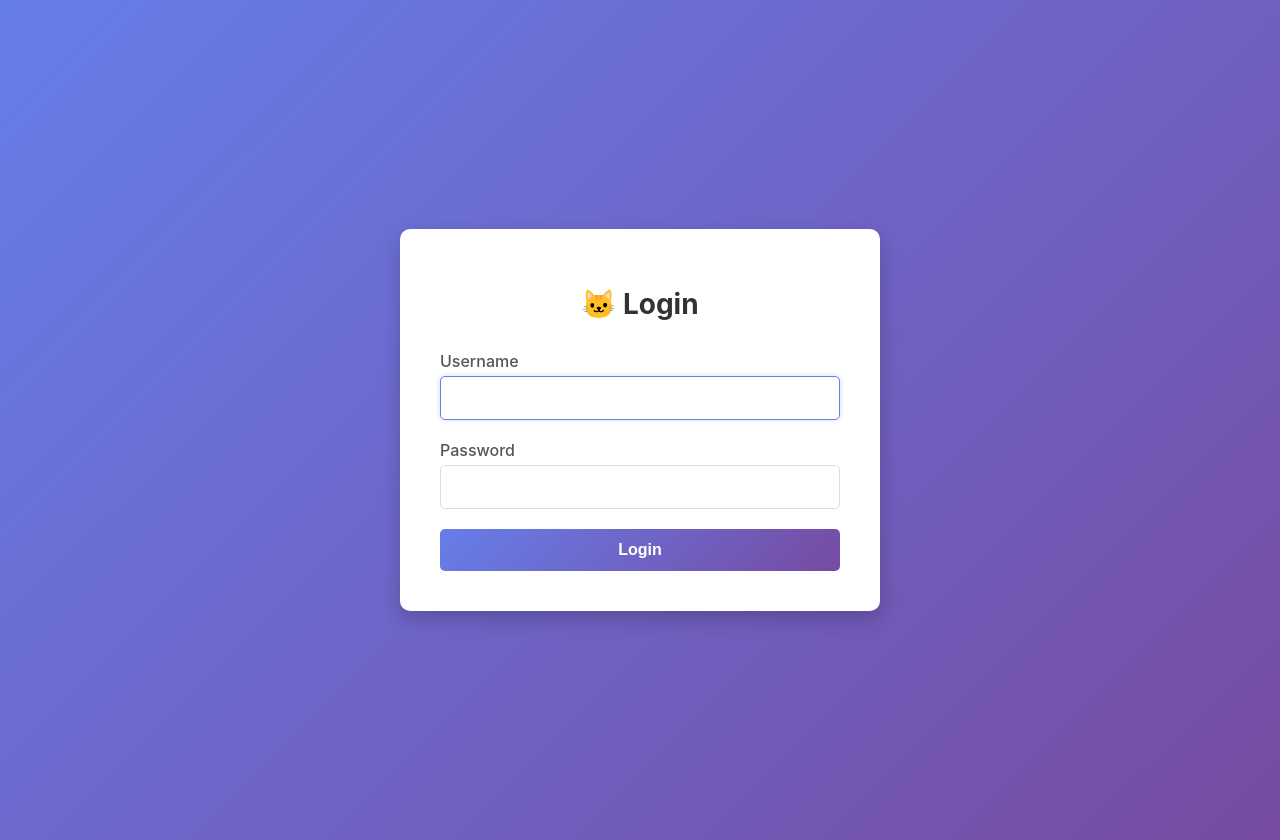
After one commit to moudimash99/Cat-Weight, a Flask app: page /login in a window 1280 px wide. The commit adds this page. Run offline with Flask 3, Linux system fonts and the light colour scheme.

Commit message:
Implement user authentication with login and logout functionality; add login page and session management

```diff
--- a/app.py
+++ b/app.py
@@ -1,4 +1,4 @@
-from flask import Flask, render_template, request, redirect, url_for
+from flask import Flask, render_template, request, redirect, url_for, session
 import sqlite3
 import pandas as pd
 import numpy as np
@@ -9,7 +9,13 @@ import plotly
 import plotly.graph_objs as go
 
 app = Flask(__name__)
+app.secret_key = 'your_secret_key_change_this_in_production'  # Change this to a secure key
 DB_NAME = "cat_data.db"
+
+# Simple user credentials (in production, use a real database with hashed passwords)
+USERS = {
+    'moudimash99': 'mashaka99'
+}
 
 # --- Logic Functions ---
 def calculate_age_months(current_date, birth_date):
@@ -108,11 +114,34 @@ def create_interactive_plot(df, cat_name, ref_data, birth_date):
         legend=dict(orientation="h", yanchor="bottom", y=1.02, xanchor="right", x=1)
     )
 
-    # Return as dict for Jinja tojson filter
-    return fig.to_dict()
+    # Convert to JSON for HTML
+    return json.dumps(fig, cls=plotly.utils.PlotlyJSONEncoder)
+
+@app.route('/login', methods=['GET', 'POST'])
+def login():
+    if request.method == 'POST':
+        username = request.form.get('username')
+        password = request.form.get('password')
+
+        if username in USERS and USERS[username] == password:
+            session['user'] = username
+            return redirect(url_for('index'))
+        else:
+            return render_template('login.html', error='Invalid username or password')
+
+    return render_template('login.html')
+
+@app.route('/logout')
+def logout():
+    session.pop('user', None)
+    return redirect(url_for('login'))
 
 @app.route('/')
 def index():
+    # Check if user is logged in
+    if 'user' not in session:
+        return redirect(url_for('login'))
+
     conn = sqlite3.connect(DB_NAME)
     try:
         df = pd.read_sql_query("SELECT * FROM weights ORDER BY date_str DESC", conn)
@@ -127,14 +156,7 @@ def index():
 
     if not df.empty:
         birth_date = pd.Timestamp("2025-08-30")
-
-        # Ensure weight is numeric and date parses cleanly
-        df['weight'] = pd.to_numeric(df['weight'], errors='coerce')
-        df = df.dropna(subset=['weight'])
-
-        df['date'] = pd.to_datetime(df['date_str'], errors='coerce')
-        df = df.dropna(subset=['date'])
-
+        df['date'] = pd.to_datetime(df['date_str'])
         df['age_months'] = df['date'].apply(lambda x: calculate_age_months(x, birth_date))
 
         # Generate two separate interactive plots
@@ -151,10 +173,14 @@ def index():
                            simba_plot=simba_json,
                            nala_plot=nala_json,
                            table_data=table_data,
-                           today=today_str)
+                           today=today_str,
+                           username=session['user'])
 
 @app.route('/add', methods=['POST'])
 def add_entry():
+    if 'user' not in session:
+        return redirect(url_for('login'))
+
     cat = request.form.get('cat_name')
     weight = request.form.get('weight')
     date = request.form.get('date')
@@ -177,6 +203,9 @@ def add_entry():
 
 @app.route('/delete/<int:entry_id>', methods=['POST'])
 def delete_entry(entry_id):
+    if 'user' not in session:
+        return redirect(url_for('login'))
+
     conn = sqlite3.connect(DB_NAME)
     c = conn.cursor()
     c.execute("DELETE FROM weights WHERE id = ?", (entry_id,))
--- /dev/null
+++ b/templates/login.html
@@ -0,0 +1,114 @@
+<!DOCTYPE html>
+<html lang="en">
+<head>
+    <meta charset="UTF-8">
+    <meta name="viewport" content="width=device-width, initial-scale=1.0">
+    <title>Login - Cat Weight Tracker</title>
+    <link rel="stylesheet" href="{{ url_for('static', filename='style.css') }}">
+    <style>
+        body {
+            display: flex;
+            justify-content: center;
+            align-items: center;
+            min-height: 100vh;
+            background: linear-gradient(135deg, #667eea 0%, #764ba2 100%);
+        }
+        .login-container {
+            background: white;
+            padding: 40px;
+            border-radius: 10px;
+            box-shadow: 0 8px 20px rgba(0, 0, 0, 0.2);
+            width: 100%;
+            max-width: 400px;
+        }
+        .login-container h1 {
+            text-align: center;
+            color: #333;
+            margin-bottom: 30px;
+            font-size: 28px;
+        }
+        .form-group {
+            margin-bottom: 20px;
+        }
+        .form-group label {
+            display: block;
+            margin-bottom: 5px;
+            color: #555;
+            font-weight: 500;
+        }
+        .form-group input {
+            width: 100%;
+            padding: 12px;
+            border: 1px solid #ddd;
+            border-radius: 5px;
+            font-size: 16px;
+            box-sizing: border-box;
+            transition: border-color 0.3s;
+        }
+        .form-group input:focus {
+            outline: none;
+            border-color: #667eea;
+            box-shadow: 0 0 5px rgba(102, 126, 234, 0.3);
+        }
+        .login-btn {
+            width: 100%;
+            padding: 12px;
+            background: linear-gradient(135deg, #667eea 0%, #764ba2 100%);
+            color: white;
+            border: none;
+            border-radius: 5px;
+            font-size: 16px;
+            font-weight: bold;
+            cursor: pointer;
+            transition: transform 0.2s;
+        }
+        .login-btn:hover {
+            transform: translateY(-2px);
+        }
+        .error {
+            background-color: #f8d7da;
+            color: #721c24;
+            padding: 12px;
+            border-radius: 5px;
+            margin-bottom: 20px;
+            border: 1px solid #f5c6cb;
+        }
+        .demo-creds {
+            background-color: #d1ecf1;
+            color: #0c5460;
+            padding: 12px;
+            border-radius: 5px;
+            margin-top: 20px;
+            font-size: 14px;
+            border: 1px solid #bee5eb;
+        }
+        .demo-creds strong {
+            display: block;
+            margin-bottom: 5px;
+        }
+    </style>
+</head>
+<body>
+    <div class="login-container">
+        <h1>🐱 Login</h1>
+
+        {% if error %}
+            <div class="error">{{ error }}</div>
+        {% endif %}
+
+        <form method="POST">
+            <div class="form-group">
+                <label for="username">Username</label>
+                <input type="text" id="username" name="username" required autofocus>
+            </div>
+
+            <div class="form-group">
+                <label for="password">Password</label>
+                <input type="password" id="password" name="password" required>
+            </div>
+
+            <button type="submit" class="login-btn">Login</button>
+        </form>
+    </div>
+</body>
+</html>
```
Also changed, not shown: templates/index.html (+43 -24 lines), cat_data.db.
